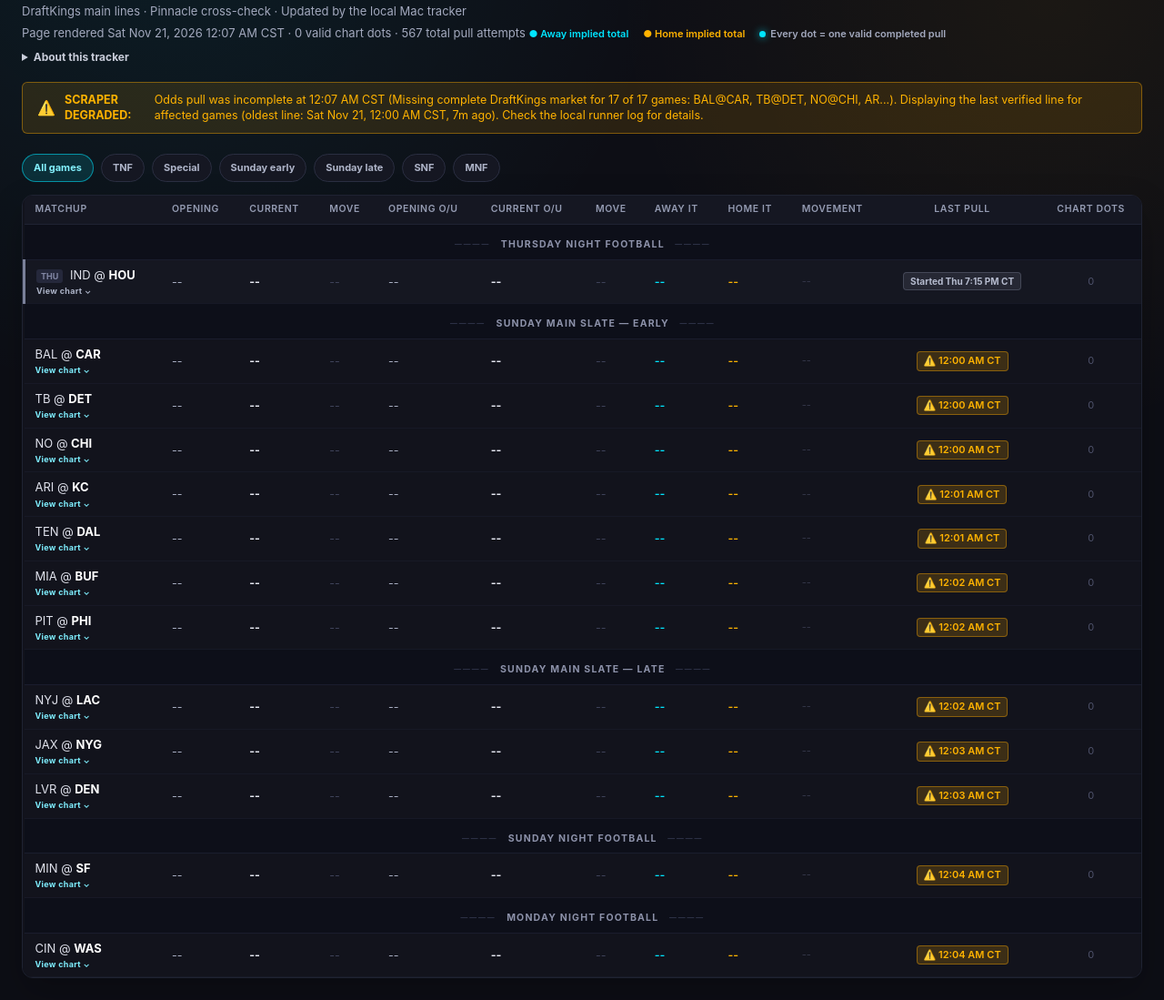
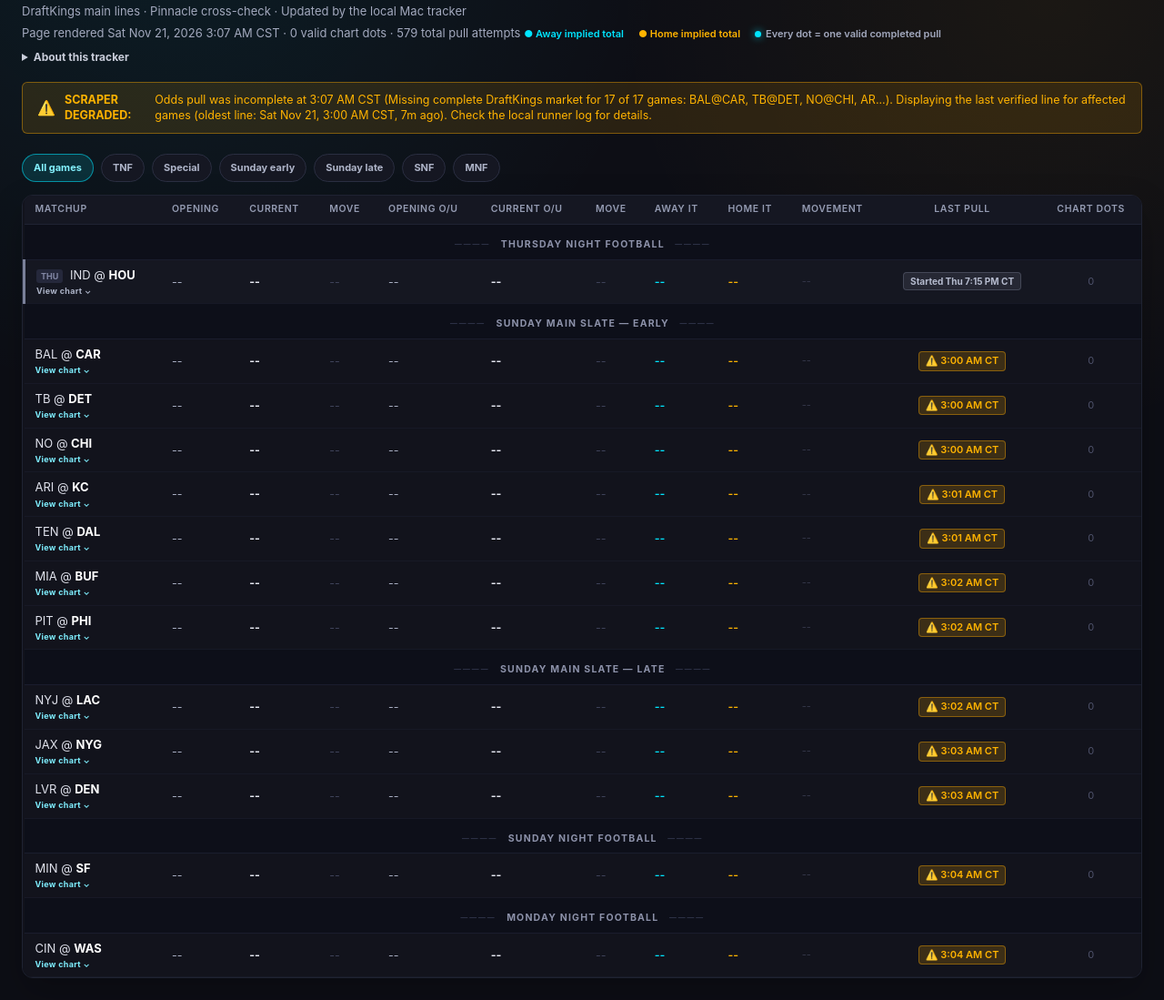
Before and after one commit to SKU999/nfl-line-tracker, a plain HTML site: page charts/index.html in a window 1280 px wide. Shown: the part 98-1197 px from the top of the page at 91% size. Drawn offline with Linux system fonts and the light colour scheme.

Commit message:
auto: local tracker sync

```diff
--- a/charts/index.html
+++ b/charts/index.html
@@ -311,7 +311,7 @@
     </div>
     <p class='sub'>
       DraftKings main lines &middot; Pinnacle cross-check &middot; Updated by the local Mac tracker<br>
-      Page rendered Sat Nov 21, 2026 12:07 AM CST &middot; 0 valid chart dots &middot; 567 total pull attempts
+      Page rendered Sat Nov 21, 2026 3:07 AM CST &middot; 0 valid chart dots &middot; 579 total pull attempts
       <span class='legend-box'>
         <span class='dot-teal'>● Away implied total</span>
         <span class='dot-amber'>● Home implied total</span>
@@ -324,9 +324,9 @@
     </details>
   </header>
 
-  <div id='feed-banner' class='alert-banner warning' data-banner-kind='failed' data-feed-ts='2026-11-21T06:00:01.242143+00:00' data-feed-ts-label='Sat Nov 21, 12:00 AM CST'>
+  <div id='feed-banner' class='alert-banner warning' data-banner-kind='failed' data-feed-ts='2026-11-21T09:00:01.044766+00:00' data-feed-ts-label='Sat Nov 21, 3:00 AM CST'>
             <span class='alert-icon'>⚠️</span>
-            <b>SCRAPER DEGRADED:</b> Odds pull was incomplete at 12:07 AM CST (Missing complete DraftKings market for 17 of 17 games: BAL@CAR, TB@DET, NO@CHI, AR...). Displaying the last verified line for affected games (oldest line: Sat Nov 21, 12:00 AM CST, 7m ago). Check the local runner log for details.
+            <b>SCRAPER DEGRADED:</b> Odds pull was incomplete at 3:07 AM CST (Missing complete DraftKings market for 17 of 17 games: BAL@CAR, TB@DET, NO@CHI, AR...). Displaying the last verified line for affected games (oldest line: Sat Nov 21, 3:00 AM CST, 7m ago). Check the local runner log for details.
         </div>
 
   <nav class='filter-bar' aria-label='Filter games by slate'>
@@ -417,7 +417,7 @@
             <td class='it-away'>--</td>
             <td class='it-home'>--</td>
             <td class='reason-empty'>--</td>
-            <td style='text-align:center;'><span class='pill-stale' title='Market was missing or stale on the latest scraper run. Showing last verified line from 12:00 AM CT.'>⚠️ 12:00 AM CT</span></td>
+            <td style='text-align:center;'><span class='pill-stale' title='Market was missing or stale on the latest scraper run. Showing last verified line from 3:00 AM CT.'>⚠️ 3:00 AM CT</span></td>
             <td class='snaps'>0</td>
         </tr>
         <tr id='desktop-panel-BAL_CAR' class='chart-detail-row' data-slate='SUN_EARLY' data-game-panel='BAL_CAR' hidden>
@@ -434,7 +434,7 @@
                 <div><span>Current total</span><strong>--</strong></div>
                 <div><span>Away implied</span><strong class='it-away'>--</strong></div>
                 <div><span>Home implied</span><strong class='it-home'>--</strong></div>
-                <div><span>Last valid pull</span><strong>12:00 AM CT</strong></div>
+                <div><span>Last valid pull</span><strong>3:00 AM CT</strong></div>
                 <div><span>Chart dots</span><strong>0</strong></div>
             </div>
                     <p class='chart-unavailable'>Chart unavailable for this matchup.</p>
@@ -452,7 +452,7 @@
             <td class='it-away'>--</td>
             <td class='it-home'>--</td>
             <td class='reason-empty'>--</td>
-            <td style='text-align:center;'><span class='pill-stale' title='Market was missing or stale on the latest scraper run. Showing last verified line from 12:00 AM CT.'>⚠️ 12:00 AM CT</span></td>
+            <td style='text-align:center;'><span class='pill-stale' title='Market was missing or stale on the latest scraper run. Showing last verified line from 3:00 AM CT.'>⚠️ 3:00 AM CT</span></td>
             <td class='snaps'>0</td>
         </tr>
         <tr id='desktop-panel-TB_DET' class='chart-detail-row' data-slate='SUN_EARLY' data-game-panel='TB_DET' hidden>
@@ -469,7 +469,7 @@
                 <div><span>Current total</span><strong>--</strong></div>
                 <div><span>Away implied</span><strong class='it-away'>--</strong></div>
                 <div><span>Home implied</span><strong class='it-home'>--</strong></div>
-                <div><span>Last valid pull</span><strong>12:00 AM CT</strong></div>
+                <div><span>Last valid pull</span><strong>3:00 AM CT</strong></div>
                 <div><span>Chart dots</span><strong>0</strong></div>
             </div>
                     <p class='chart-unavailable'>Chart unavailable for this matchup.</p>
@@ -487,7 +487,7 @@
             <td class='it-away'>--</td>
             <td class='it-home'>--</td>
             <td class='reason-empty'>--</td>
-            <td style='text-align:center;'><span class='pill-stale' title='Market was missing or stale on the latest scraper run. Showing last verified line from 12:00 AM CT.'>⚠️ 12:00 AM CT</span></td>
+            <td style='text-align:center;'><span class='pill-stale' title='Market was missing or stale on the latest scraper run. Showing last verified line from 3:00 AM CT.'>⚠️ 3:00 AM CT</span></td>
             <td class='snaps'>0</td>
         </tr>
         <tr id='desktop-panel-NO_CHI' class='chart-detail-row' data-slate='SUN_EARLY' data-game-panel='NO_CHI' hidden>
@@ -504,7 +504,7 @@
                 <div><span>Current total</span><strong>--</strong></div>
                 <div><span>Away implied</span><strong class='it-away'>--</strong></div>
                 <div><span>Home implied</span><strong class='it-home'>--</strong></div>
-                <div><span>Last valid pull</span><strong>12:00 AM CT</strong></div>
+                <div><span>Last valid pull</span><strong>3:00 AM CT</strong></div>
                 <div><span>Chart dots</span><strong>0</strong></div>
             </div>
                     <p class='chart-unavailable'>Chart unavailable for this matchup.</p>
@@ -522,7 +522,7 @@
             <td class='it-away'>--</td>
             <td class='it-home'>--</td>
             <td class='reason-empty'>--</td>
-            <td style='text-align:center;'><span class='pill-stale' title='Market was missing or stale on the latest scraper run. Showing last verified line from 12:01 AM CT.'>⚠️ 12:01 AM CT</span></td>
+            <td style='text-align:center;'><span class='pill-stale' title='Market was missing or stale on the latest scraper run. Showing last verified line from 3:01 AM CT.'>⚠️ 3:01 AM CT</span></td>
             <td class='snaps'>0</td>
         </tr>
         <tr id='desktop-panel-ARI_KC' class='chart-detail-row' data-slate='SUN_EARLY' data-game-panel='ARI_KC' hidden>
@@ -539,7 +539,7 @@
                 <div><span>Current total</span><strong>--</strong></div>
                 <div><span>Away implied</span><strong class='it-away'>--</strong></div>
                 <div><span>Home implied</span><strong class='it-home'>--</strong></div>
-                <div><span>Last valid pull</span><strong>12:01 AM CT</strong></div>
+                <div><span>Last valid pull</span><strong>3:01 AM CT</strong></div>
                 <div><span>Chart dots</span><strong>0</strong></div>
             </div>
                     <p class='chart-unavailable'>Chart unavailable for this matchup.</p>
@@ -557,7 +557,7 @@
             <td class='it-away'>--</td>
             <td class='it-home'>--</td>
             <td class='reason-empty'>--</td>
-            <td style='text-align:center;'><span class='pill-stale' title='Market was missing or stale on the latest scraper run. Showing last verified line from 12:01 AM CT.'>⚠️ 12:01 AM CT</span></td>
+            <td style='text-align:center;'><span class='pill-stale' title='Market was missing or stale on the latest scraper run. Showing last verified line from 3:01 AM CT.'>⚠️ 3:01 AM CT</span></td>
             <td class='snaps'>0</td>
         </tr>
         <tr id='desktop-panel-TEN_DAL' class='chart-detail-row' data-slate='SUN_EARLY' data-game-panel='TEN_DAL' hidden>
@@ -574,7 +574,7 @@
                 <div><span>Current total</span><strong>--</strong></div>
                 <div><span>Away implied</span><strong class='it-away'>--</strong></div>
                 <div><span>Home implied</span><strong class='it-home'>--</strong></div>
-                <div><span>Last valid pull</span><strong>12:01 AM CT</strong></div>
+                <div><span>Last valid pull</span><strong>3:01 AM CT</strong></div>
                 <div><span>Chart dots</span><strong>0</strong></div>
             </div>
                     <p class='chart-unavailable'>Chart unavailable for this matchup.</p>
@@ -592,7 +592,7 @@
             <td class='it-away'>--</td>
             <td class='it-home'>--</td>
             <td class='reason-empty'>--</td>
-            <td style='text-align:center;'><span class='pill-stale' title='Market was missing or stale on the latest scraper run. Showing last verified line from 12:02 AM CT.'>⚠️ 12:02 AM CT</span></td>
+            <td style='text-align:center;'><span class='pill-stale' title='Market was missing or stale on the latest scraper run. Showing last verified line from 3:02 AM CT.'>⚠️ 3:02 AM CT</span></td>
             <td class='snaps'>0</td>
         </tr>
         <tr id='desktop-panel-MIA_BUF' class='chart-detail-row' data-slate='SUN_EARLY' data-game-panel='MIA_BUF' hidden>
@@ -609,7 +609,7 @@
                 <div><span>Current total</span><strong>--</strong></div>
                 <div><span>Away implied</span><strong class='it-away'>--</strong></div>
                 <div><span>Home implied</span><strong class='it-home'>--</strong></div>
-                <div><span>Last valid pull</span><strong>12:02 AM CT</strong></div>
+                <div><span>Last valid pull</span><strong>3:02 AM CT</strong></div>
                 <div><span>Chart dots</span><strong>0</strong></div>
             </div>
                     <p class='chart-unavailable'>Chart unavailable for this matchup.</p>
@@ -627,7 +627,7 @@
             <td class='it-away'>--</td>
             <td class='it-home'>--</td>
             <td class='reason-empty'>--</td>
-            <td style='text-align:center;'><span class='pill-stale' title='Market was missing or stale on the latest scraper run. Showing last verified line from 12:02 AM CT.'>⚠️ 12:02 AM CT</span></td>
+            <td style='text-align:center;'><span class='pill-stale' title='Market was missing or stale on the latest scraper run. Showing last verified line from 3:02 AM CT.'>⚠️ 3:02 AM CT</span></td>
             <td class='snaps'>0</td>
         </tr>
         <tr id='desktop-panel-PIT_PHI' class='chart-detail-row' data-slate='SUN_EARLY' data-game-panel='PIT_PHI' hidden>
@@ -644,7 +644,7 @@
                 <div><span>Current total</span><strong>--</strong></div>
                 <div><span>Away implied</span><strong class='it-away'>--</strong></div>
                 <div><span>Home implied</span><strong class='it-home'>--</strong></div>
-                <div><span>Last valid pull</span><strong>12:02 AM CT</strong></div>
+                <div><span>Last valid pull</span><strong>3:02 AM CT</strong></div>
                 <div><span>Chart dots</span><strong>0</strong></div>
             </div>
                     <p class='chart-unavailable'>Chart unavailable for this matchup.</p>
@@ -668,7 +668,7 @@
             <td class='it-away'>--</td>
             <td class='it-home'>--</td>
             <td class='reason-empty'>--</td>
-            <td style='text-align:center;'><span class='pill-stale' title='Market was missing or stale on the latest scraper run. Showing last verified line from 12:02 AM CT.'>⚠️ 12:02 AM CT</span></td>
+            <td style='text-align:center;'><span class='pill-stale' title='Market was missing or stale on the latest scraper run. Showing last verified line from 3:02 AM CT.'>⚠️ 3:02 AM CT</span></td>
             <td class='snaps'>0</td>
         </tr>
         <tr id='desktop-panel-NYJ_LAC' class='chart-detail-row' data-slate='SUN_LATE' data-game-panel='NYJ_LAC' hidden>
@@ -685,7 +685,7 @@
                 <div><span>Current total</span><strong>--</strong></div>
                 <div><span>Away implied</span><strong class='it-away'>--</strong></div>
                 <div><span>Home implied</span><strong class='it-home'>--</strong></div>
-                <div><span>Last valid pull</span><strong>12:02 AM CT</strong></div>
+                <div><span>Last valid pull</span><strong>3:02 AM CT</strong></div>
                 <div><span>Chart dots</span><strong>0</strong></div>
             </div>
                     <p class='chart-unavailable'>Chart unavailable for this matchup.</p>
@@ -703,7 +703,7 @@
             <td class='it-away'>--</td>
             <td class='it-home'>--</td>
             <td class='reason-empty'>--</td>
-            <td style='text-align:center;'><span class='pill-stale' title='Market was missing or stale on the latest scraper run. Showing last verified line from 12:03 AM CT.'>⚠️ 12:03 AM CT</span></td>
+            <td style='text-align:center;'><span class='pill-stale' title='Market was missing or stale on the latest scraper run. Showing last verified line from 3:03 AM CT.'>⚠️ 3:03 AM CT</span></td>
             <td class='snaps'>0</td>
         </tr>
         <tr id='desktop-panel-JAX_NYG' class='chart-detail-row' data-slate='SUN_LATE' data-game-panel='JAX_NYG' hidden>
@@ -720,7 +720,7 @@
                 <div><span>Current total</span><strong>--</strong></div>
                 <div><span>Away implied</span><strong class='it-away'>--</strong></div>
                 <div><span>Home implied</span><strong class='it-home'>--</strong></div>
-                <div><span>Last valid pull</span><strong>12:03 AM CT</strong></div>
+                <div><span>Last valid pull</span><strong>3:03 AM CT</strong></div>
                 <div><span>Chart dots</span><strong>0</strong></div>
             </div>
                     <p class='chart-unavailable'>Chart unavailable for this matchup.</p>
@@ -738,7 +738,7 @@
             <td class='it-away'>--</td>
             <td class='it-home'>--</td>
             <td class='reason-empty'>--</td>
-            <td style='text-align:center;'><span class='pill-stale' title='Market was missing or stale on the latest scraper run. Showing last verified line from 12:03 AM CT.'>⚠️ 12:03 AM CT</span></td>
+            <td style='text-align:center;'><span class='pill-stale' title='Market was missing or stale on the latest scraper run. Showing last verified line from 3:03 AM CT.'>⚠️ 3:03 AM CT</span></td>
             <td class='snaps'>0</td>
         </tr>
         <tr id='desktop-panel-LVR_DEN' class='chart-detail-row' data-slate='SUN_LATE' data-game-panel='LVR_DEN' hidden>
@@ -755,7 +755,7 @@
                 <div><span>Current total</span><strong>--</strong></div>
                 <div><span>Away implied</span><strong class='it-away'>--</strong></div>
                 <div><span>Home implied</span><strong class='it-home'>--</strong></div>
-                <div><span>Last valid pull</span><strong>12:03 AM CT</strong></div>
+                <div><span>Last valid pull</span><strong>3:03 AM CT</strong></div>
                 <div><span>Chart dots</span><strong>0</strong></div>
             </div>
                     <p class='chart-unavailable'>Chart unavailable for this matchup.</p>
@@ -779,7 +779,7 @@
             <td class='it-away'>--</td>
             <td class='it-home'>--</td>
             <td class='reason-empty'>--</td>
-            <td style='text-align:center;'><span class='pill-stale' title='Market was missing or stale on the latest scraper run. Showing last verified line from 12:04 AM CT.'>⚠️ 12:04 AM CT</span></td>
+            <td style='text-align:center;'><span class='pill-stale' title='Market was missing or stale on the latest scraper run. Showing last verified line from 3:04 AM CT.'>⚠️ 3:04 AM CT</span></td>
             <td class='snaps'>0</td>
         </tr>
         <tr id='desktop-panel-MIN_SF' class='chart-detail-row' data-slate='SNF' data-game-panel='MIN_SF' hidden>
@@ -796,7 +796,7 @@
                 <div><span>Current total</span><strong>--</strong></div>
                 <div><span>Away implied</span><strong class='it-away'>--</strong></div>
                 <div><span>Home implied</span><strong class='it-home'>--</strong></div>
-                <div><span>Last valid pull</span><strong>12:04 AM CT</strong></div>
+                <div><span>Last valid pull</span><strong>3:04 AM CT</strong></div>
                 <div><span>Chart dots</span><strong>0</strong></div>
             </div>
                     <p class='chart-unavailable'>Chart unavailable for this matchup.</p>
@@ -820,7 +820,7 @@
             <td class='it-away'>--</td>
             <td class='it-home'>--</td>
             <td class='reason-empty'>--</td>
-            <td style='text-align:center;'><span class='pill-stale' title='Market was missing or stale on the latest scraper run. Showing last verified line from 12:04 AM CT.'>⚠️ 12:04 AM CT</span></td>
+            <td style='text-align:center;'><span class='pill-stale' title='Market was missing or stale on the latest scraper run. Showing last verified line from 3:04 AM CT.'>⚠️ 3:04 AM CT</span></td>
             <td class='snaps'>0</td>
         </tr>
         <tr id='desktop-panel-CIN_WAS' class='chart-detail-row' data-slate='MNF' data-game-panel='CIN_WAS' hidden>
@@ -837,7 +837,7 @@
                 <div><span>Current total</span><strong>--</strong></div>
                 <div><span>Away implied</span><strong class='it-away'>--</strong></div>
                 <div><span>Home implied</span><strong class='it-home'>--</strong></div>
-                <div><span>Last valid pull</span><strong>12:04 AM CT</strong></div>
+                <div><span>Last valid pull</span><strong>3:04 AM CT</strong></div>
                 <div><span>Chart dots</span><strong>0</strong></div>
             </div>
                     <p class='chart-unavailable'>Chart unavailable for this matchup.</p>
@@ -899,7 +899,7 @@
                 <div><span>Current total</span><strong>--</strong></div>
                 <div><span>Away implied</span><strong class='it-away'>--</strong></div>
                 <div><span>Home implied</span><strong class='it-home'>--</strong></div>
-                <div><span>Last valid pull</span><strong>12:00 AM CT</strong></div>
+                <div><span>Last valid pull</span><strong>3:00 AM CT</strong></div>
                 <div><span>Chart dots</span><strong>0</strong></div>
             </div>
                 <p class='chart-unavailable'>Chart unavailable for this matchup.</p>
@@ -926,7 +926,7 @@
                 <div><span>Current total</span><strong>--</strong></div>
                 <div><span>Away implied</span><strong class='it-away'>--</strong></div>
                 <div><span>Home implied</span><strong class='it-home'>--</strong></div>
-                <div><span>Last valid pull</span><strong>12:00 AM CT</strong></div>
+                <div><span>Last valid pull</span><strong>3:00 AM CT</strong></div>
                 <div><span>Chart dots</span><strong>0</strong></div>
             </div>
                 <p class='chart-unavailable'>Chart unavailable for this matchup.</p>
@@ -953,7 +953,7 @@
                 <div><span>Current total</span><strong>--</strong></div>
                 <div><span>Away implied</span><strong class='it-away'>--</strong></div>
                 <div><span>Home implied</span><strong class='it-home'>--</strong></div>
-                <div><span>Last valid pull</span><strong>12:00 AM CT</strong></div>
+                <div><span>Last valid pull</span><strong>3:00 AM CT</strong></div>
                 <div><span>Chart dots</span><strong>0</strong></div>
             </div>
                 <p class='chart-unavailable'>Chart unavailable for this matchup.</p>
@@ -980,7 +980,7 @@
                 <div><span>Current total</span><strong>--</strong></div>
                 <div><span>Away implied</span><strong class='it-away'>--</strong></div>
                 <div><span>Home implied</span><strong class='it-home'>--</strong></div>
-                <div><span>Last valid pull</span><strong>12:01 AM CT</strong></div>
+                <div><span>Last valid pull</span><strong>3:01 AM CT</strong></div>
                 <div><span>Chart dots</span><strong>0</strong></div>
             </div>
                 <p class='chart-unavailable'>Chart unavailable for this matchup.</p>
@@ -1007,7 +1007,7 @@
                 <div><span>Current total</span><strong>--</strong></div>
                 <div><span>Away implied</span><strong class='it-away'>--</strong></div>
                 <div><span>Home implied</span><strong class='it-home'>--</strong></div>
-                <div><span>Last valid pull</span><strong>12:01 AM CT</strong></div>
+                <div><span>Last valid pull</span><strong>3:01 AM CT</strong></div>
                 <div><span>Chart dots</span><strong>0</strong></div>
             </div>
                 <p class='chart-unavailable'>Chart unavailable for this matchup.</p>
@@ -1034,7 +1034,7 @@
                 <div><span>Current total</span><strong>--</strong></div>
                 <div><span>Away implied</span><strong class='it-away'>--</strong></div>
                 <div><span>Home implied</span><strong class='it-home'>--</strong></div>
-                <div><span>Last valid pull</span><strong>12:02 AM CT</strong></div>
+                <div><span>Last valid pull</span><strong>3:02 AM CT</strong></div>
                 <div><span>Chart dots</span><strong>0</strong></div>
             </div>
                 <p class='chart-unavailable'>Chart unavailable for this matchup.</p>
@@ -1061,7 +1061,7 @@
                 <div><span>Current total</span><strong>--</strong></div>
                 <div><span>Away implied</span><strong class='it-away'>--</strong></div>
                 <div><span>Home implied</span><strong class='it-home'>--</strong></div>
-                <div><span>Last valid pull</span><strong>12:02 AM CT</strong></div>
+                <div><span>Last valid pull</span><strong>3:02 AM CT</strong></div>
                 <div><span>Chart dots</span><strong>0</strong></div>
             </div>
                 <p class='chart-unavailable'>Chart unavailable for this matchup.</p>
@@ -1088,7 +1088,7 @@
                 <div><span>Current total</span><strong>--</strong></div>
                 <div><span>Away implied</span><strong class='it-away'>--</strong></div>
                 <div><span>Home implied</span><strong class='it-home'>--</strong></div>
-                <div><span>Last valid pull</span><strong>12:02 AM CT</strong></div>
+                <div><span>Last valid pull</span><strong>3:02 AM CT</strong></div>
                 <div><span>Chart dots</span><strong>0</strong></div>
             </div>
                 <p class='chart-unavailable'>Chart unavailable for this matchup.</p>
@@ -1115,7 +1115,7 @@
                 <div><span>Current total</span><strong>--</strong></div>
                 <div><span>Away implied</span><strong class='it-away'>--</strong></div>
                 <div><span>Home implied</span><strong class='it-home'>--</strong></div>
-                <div><span>Last valid pull</span><strong>12:03 AM CT</strong></div>
+                <div><span>Last valid pull</span><strong>3:03 AM CT</strong></div>
                 <div><span>Chart dots</span><strong>0</strong></div>
             </div>
                 <p class='chart-unavailable'>Chart unavailable for this matchup.</p>
@@ -1142,7 +1142,7 @@
                 <div><span>Current total</span><strong>--</strong></div>
                 <div><span>Away implied</span><strong class='it-away'>--</strong></div>
                 <div><span>Home implied</span><strong class='it-home'>--</strong></div>
-                <div><span>Last valid pull</span><strong>12:03 AM CT</strong></div>
+                <div><span>Last valid pull</span><strong>3:03 AM CT</strong></div>
                 <div><span>Chart dots</span><strong>0</strong></div>
             </div>
                 <p class='chart-unavailable'>Chart unavailable for this matchup.</p>
@@ -1169,7 +1169,7 @@
                 <div><span>Current total</span><strong>--</strong></div>
                 <div><span>Away implied</span><strong class='it-away'>--</strong></div>
                 <div><span>Home implied</span><strong class='it-home'>--</strong></div>
-                <div><span>Last valid pull</span><strong>12:04 AM CT</strong></div>
+                <div><span>Last valid pull</span><strong>3:04 AM CT</strong></div>
                 <div><span>Chart dots</span><strong>0</strong></div>
             </div>
                 <p class='chart-unavailable'>Chart unavailable for this matchup.</p>
@@ -1196,7 +1196,7 @@
                 <div><span>Current total</span><strong>--</strong></div>
                 <div><span>Away implied</span><strong class='it-away'>--</strong></div>
                 <div><span>Home implied</span><strong class='it-home'>--</strong></div>
-                <div><span>Last valid pull</span><strong>12:04 AM CT</strong></div>
+                <div><span>Last valid pull</span><strong>3:04 AM CT</strong></div>
                 <div><span>Chart dots</span><strong>0</strong></div>
             </div>
                 <p class='chart-unavailable'>Chart unavailable for this matchup.</p>
--- a/data/scraper_status.json
+++ b/data/scraper_status.json
@@ -1,5 +1,5 @@
 {
-  "ts": "2026-11-21T06:07:07.892214+00:00",
+  "ts": "2026-11-21T09:07:07.578338+00:00",
   "success": false,
   "error": "Missing complete DraftKings market for 17 of 17 games: BAL@CAR, TB@DET, NO@CHI, ARI@KC, TEN@DAL, MIA@BUF, PIT@PHI, NYJ@LAC, JAX@NYG, LVR@DEN, MIN@SF, CIN@WAS, GB@LAR, CHI@DET, PHI@DAL, KC@BUF, DEN@PIT",
   "games_count": 17,
```
Also changed, not shown: 2 other files.
